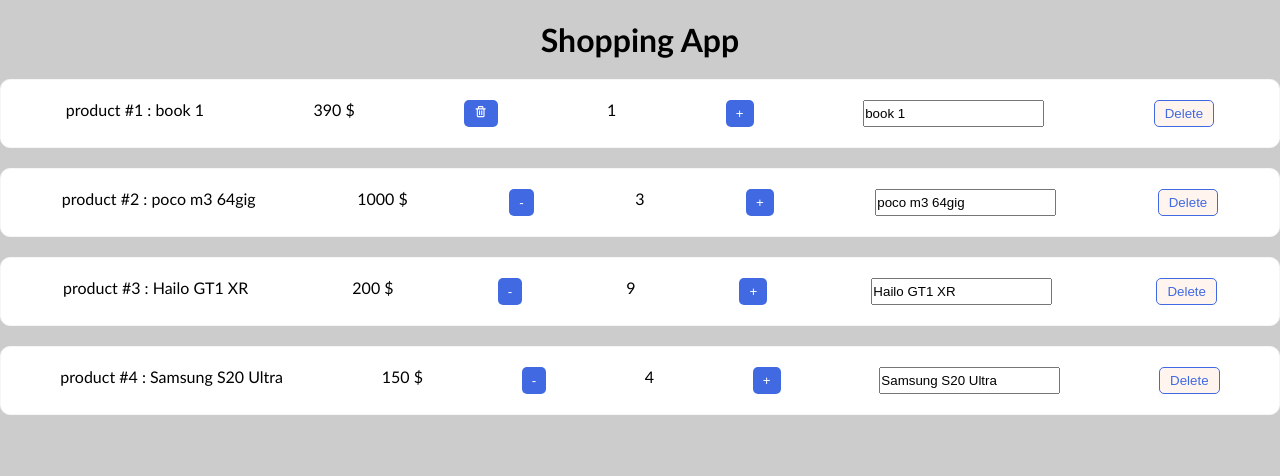
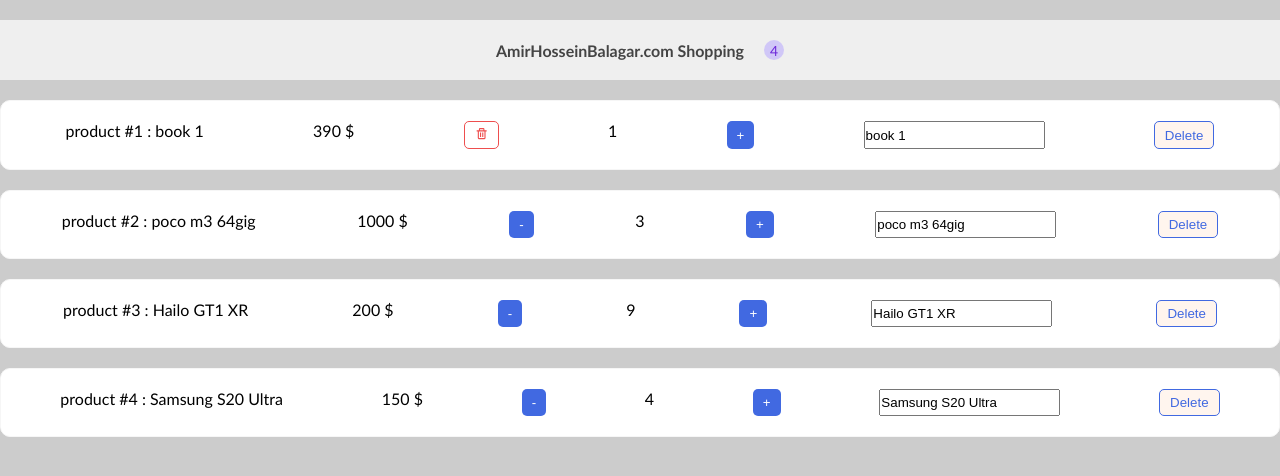
Before and after one commit to amirho3einb/ReactCourse, a React (Create React App) app: page / in a window 1280 px wide. Shown: the top 476 px of the page. Built offline with nearby package versions, Linux system fonts and the light colour scheme.

Commit message:
lifting-state-up

```diff
--- a/src/App.js
+++ b/src/App.js
@@ -5,85 +5,66 @@
 import HookArray from "./components/updateStateByCallback/HookArray";
 import {Component, useState} from 'react';
 import "./App.css";
+import NavBar from "./components/NavBar/NavBar";
 class App extends Component {
     state = {
-        count : 0,
-    };
-    /*clickHandler = () => {
-         setState() => to update state
-        this.setState({
-            Products: [
-                {id: "1", name: "book 1", price: "3900 $"},
-                {id: "2", name: "poco m3 64gig", price: "10000 $"},
-                {id: "3", name: "Hailo GT1 XR", price: "2000 $"},
-                {id: "4", name: "Samsung S20 Ultra", price: "1500 $"}
-            ],
-        })
-    }*/
-    /*constructor(props){
-        super(props);
-        this.countHandler = this.countHandler.bind(this);
+        Products: [
+            {id: "1", name: "book 1", price: "390 $", quantity: "1"},
+            {id: "2", name: "poco m3 64gig", price: "1000 $",quantity: "3"},
+            {id: "3", name: "Hailo GT1 XR", price: "200 $", quantity: "9"},
+            {id: "4", name: "Samsung S20 Ultra", price: "150 $", quantity: "4"}
+        ],
     }
-    countHandler(id){
-        console.log("clicked Id: ",id);
-        this.setState({count: this.state.count + 1});
-    }*/
+    removeHandler = (id) => {
+        console.log("click",id);
+        const filterdProducts = this.state.Products.filter((p)=>p.id !== id);
+        this.setState({Products : filterdProducts})
+    }
+    incHandler = (id) => {
+        const products = [...this.state.Products];
+        const selectedItem = products.find((p) => p.id === id);
+        selectedItem.quantity++;
+        console.log(selectedItem);
+        this.setState({Products: products});
+    }
+    decHandler = (id) => {
+        const products = [...this.state.Products];
+        const selectedItem = products.find((p) => p.id === id);
+        if(selectedItem.quantity<=1){
+            const filterdProducts = this.state.Products.filter((p)=>p.id !== id);
+            this.setState({Products : filterdProducts})
+        }
+        else{
+            selectedItem.quantity--;
+            console.log(selectedItem);
+            this.setState({Products: products});
+        }
+    }
+    changeHandler = (event,id) => {
+        const products = [...this.state.Products];
+        const selectedItem = products.find((p) => p.id === id);
+        selectedItem.name = event.target.value;
+        this.setState({Product: products});
+    }
+
+
     render(){
         return(
             <div className="container" id="title">
-                <h1>Shopping App</h1>
-                <ProductList/>
-                {/*<button onClick={this.clickHandler}>change price</button>
-                <button onClick={() => this.countHandler(2)}>{this.state.count}</button>*/}
+                <NavBar totalItems={this.state.Products.filter((p) => p.quantity > 0).length}/>
+                <ProductList products={this.state.Products}
+                onRemove = {this.removeHandler}
+                onIncreament = {this.incHandler}
+                onChange = {this.changeHandler}
+                onDecreament = {this.decHandler}
+                />
+
             </div>
         )
     }
 }
-/*const App = () => {
-    return(
-        <div className="container" id="title">
-            <h1>Shopping App</h1>
-            <Product id="1" name="book 1"/>
-            <Product id="2" name="poco m3 64gig"/>
-            <Product id="3" name="Hailo GT1 XR"/>
-            <Product id="4" name="Samsung S21 Ultra"/>
-        </div>
-    )
-  };*/
-/*const App = () => {
-    const [products, setProducts] = useState([
-        {id: "1", name: "book 1", price: "390 $"},
-        {id: "2", name: "poco m3 64gig", price: "1000 $"},
-        {id: "3", name: "Hailo GT1 XR", price: "200 $"},
-        {id: "4", name: "Samsung S20 Ultra", price: "150 $"}
-    ]);
-    const clickHandler = () =>{
-        setProducts([
-            {id: "1", name: "book 1", price: "3900 $"},
-            {id: "2", name: "poco m3 64gig", price: "10000 $"},
-            {id: "3", name: "Hailo GT1 XR", price: "2000 $"},
-            {id: "4", name: "Samsung S20 Ultra", price: "1500 $"},
-        ]);
-    };
-    return(
-        <div className="container" id="title">
-            <h1>Shopping App</h1>
-            {products.map((product) => {
-                return <Product id={product.id} name={product.name} price={product.price}/>
-            })}
-            <button onClick={clickHandler}>change price</button>
-        </div>
-    )
-}*/
-/*const App = () => {
-    return (
-        <div className="App">
-            {<HookCounter />}
-            {<ClassCounter />}
-            {<HookObject />}
-            <HookArray />
-        </div>
-    );
-}*/
+
+
+
 
 export default App;
--- /dev/null
+++ b/src/components/NavBar/NavBar.js
@@ -0,0 +1,11 @@
+import styles from './navBar.module.css'
+const NavBar = (props) => {
+    return (
+        <header className={styles.navBar}>
+            <h2>AmirHosseinBalagar.com Shopping</h2>
+            <span>{props.totalItems}</span>
+        </header>
+    );
+}
+
+export default NavBar;
--- /dev/null
+++ b/src/components/NavBar/navBar.module.css
@@ -0,0 +1,26 @@
+.navBar {
+  width: 100%;
+  background-color: #efefef;
+  height: 60px;
+  text-align: center;
+  display: flex;
+  align-items: center;
+  justify-content: center;
+}
+.navBar h2 {
+  font-size: 16px;
+  color: #444;
+}
+.navBar span {
+  margin-left: 20px;
+  font-size: 14px;
+  display: inline-block;
+  width: 20px;
+  height: 20px;
+  background-color: #d0c7f7;
+  color: #6d28d9;
+  border-radius: 50%;
+  display: flex;
+  justify-content: center;
+  align-items: center;
+}
--- a/src/components/ProductList/ProductList.js
+++ b/src/components/ProductList/ProductList.js
@@ -1,56 +1,17 @@
 import React, { Component } from 'react';
 import Product from "../product/Product";
 class ProductList extends Component {
-    state = {
-        Products: [
-            {id: "1", name: "book 1", price: "390 $", quantity: "1"},
-            {id: "2", name: "poco m3 64gig", price: "1000 $",quantity: "3"},
-            {id: "3", name: "Hailo GT1 XR", price: "200 $", quantity: "9"},
-            {id: "4", name: "Samsung S20 Ultra", price: "150 $", quantity: "4"}
-        ],
-    }
-    removeHandler = (id) => {
-        console.log("click",id);
-        const filterdProducts = this.state.Products.filter((p)=>p.id !== id);
-        this.setState({Products : filterdProducts})
-    }
-    incHandler = (id) => {
-        const products = [...this.state.Products];
-        const selectedItem = products.find((p) => p.id === id);
-        selectedItem.quantity++;
-        console.log(selectedItem);
-        this.setState({Products: products});
-    }
-    decHandler = (id) => {
-        const products = [...this.state.Products];
-        const selectedItem = products.find((p) => p.id === id);
-        if(selectedItem.quantity<=1){
-            const filterdProducts = this.state.Products.filter((p)=>p.id !== id);
-            this.setState({Products : filterdProducts})
-        }
-        else{
-            selectedItem.quantity--;
-            console.log(selectedItem);
-            this.setState({Products: products});
-        }
-    }
-    changeHandler = (event,id) => {
-        const products = [...this.state.Products];
-        const selectedItem = products.find((p) => p.id === id);
-        selectedItem.name = event.target.value;
-        this.setState({Product: products});
-    }
 
     renderHandler = () => {
-        if(this.state.Products.length === 0)
+        if(this.props.products.length === 0)
             return <div>your shopping bsket is empty!!!</div>
-        return this.state.Products.map((product) => {
+        return this.props.products.map((product) => {
                     return <Product
                         product={product}
-                        onChange={(e)=> this.changeHandler(e,product.id)}
-                        onDelete={() => this.removeHandler(product.id)}
-                        onInc={() => this.incHandler(product.id)}
-                        onDec={() => this.decHandler(product.id)}
+                        onChange={(e)=> this.props.onChange(e,product.id)}
+                        onDelete={() => this.props.onRemove(product.id)}
+                        onInc={() => this.props.onIncreament(product.id)}
+                        onDec={() => this.props.onDecreament(product.id)}
                         />
             })
 
--- a/src/components/product/Product.js
+++ b/src/components/product/Product.js
@@ -7,9 +7,16 @@
         <div className={styles.product} onClick={props.click}>
             <p>product #{props.product.id} : {props.product.name}</p>
             <p>{props.product.price}</p>
-            <button className={`${styles.button} ${styles.incBtn}`} onClick={props.onDec}>{props.product.quantity > 1 ? "-" : <BiTrash/> }</button>
+            <button
+                onClick={props.onDec}
+                className={`${styles.button} ${
+                    props.product.quantity == 1 && styles.remove
+                }`}
+            >
+                {props.product.quantity > 1 ? "-" : <BiTrash/> }
+            </button>
             <span className={styles.value}>{props.product.quantity}</span>
-            <button className={`${styles.button} ${styles.incBtn}`} onClick={props.onInc}>+</button>
+            <button className={`${styles.button}`} onClick={props.onInc}>+</button>
             {props.children}
             <input value={props.product.name} onChange={props.onChange}/>
             <button className={`${styles.button} ${styles.delBtn}`} onClick={props.onDelete}>Delete</button>
--- a/src/components/product/product.module.css
+++ b/src/components/product/product.module.css
@@ -22,3 +22,8 @@
   color: royalblue;
   border: 1px solid royalblue;
 }
+.remove {
+  color: rgb(238, 78, 78);
+  border: 1px solid rgb(238, 78, 78);
+  background-color: #fff;
+}
```
